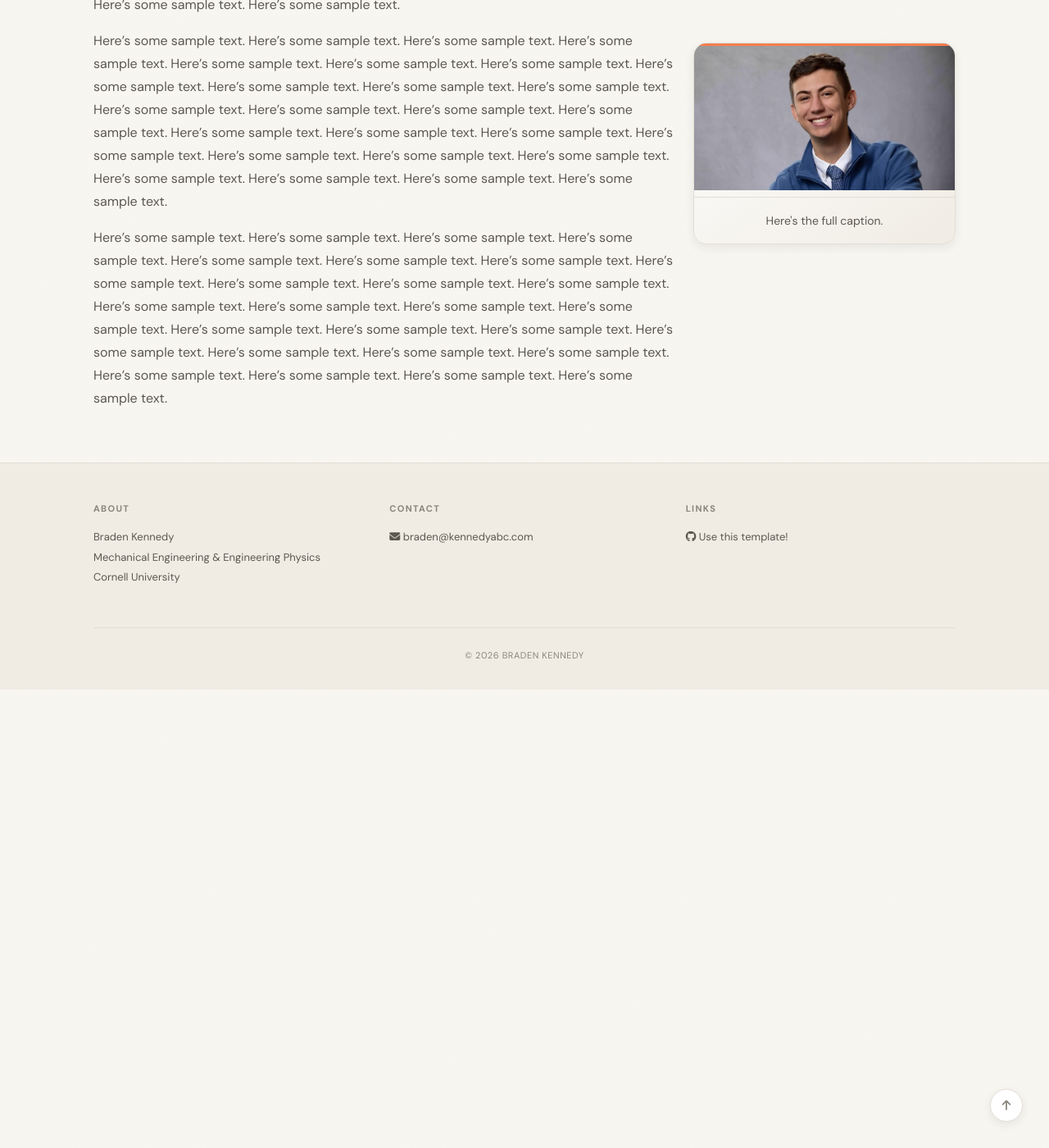
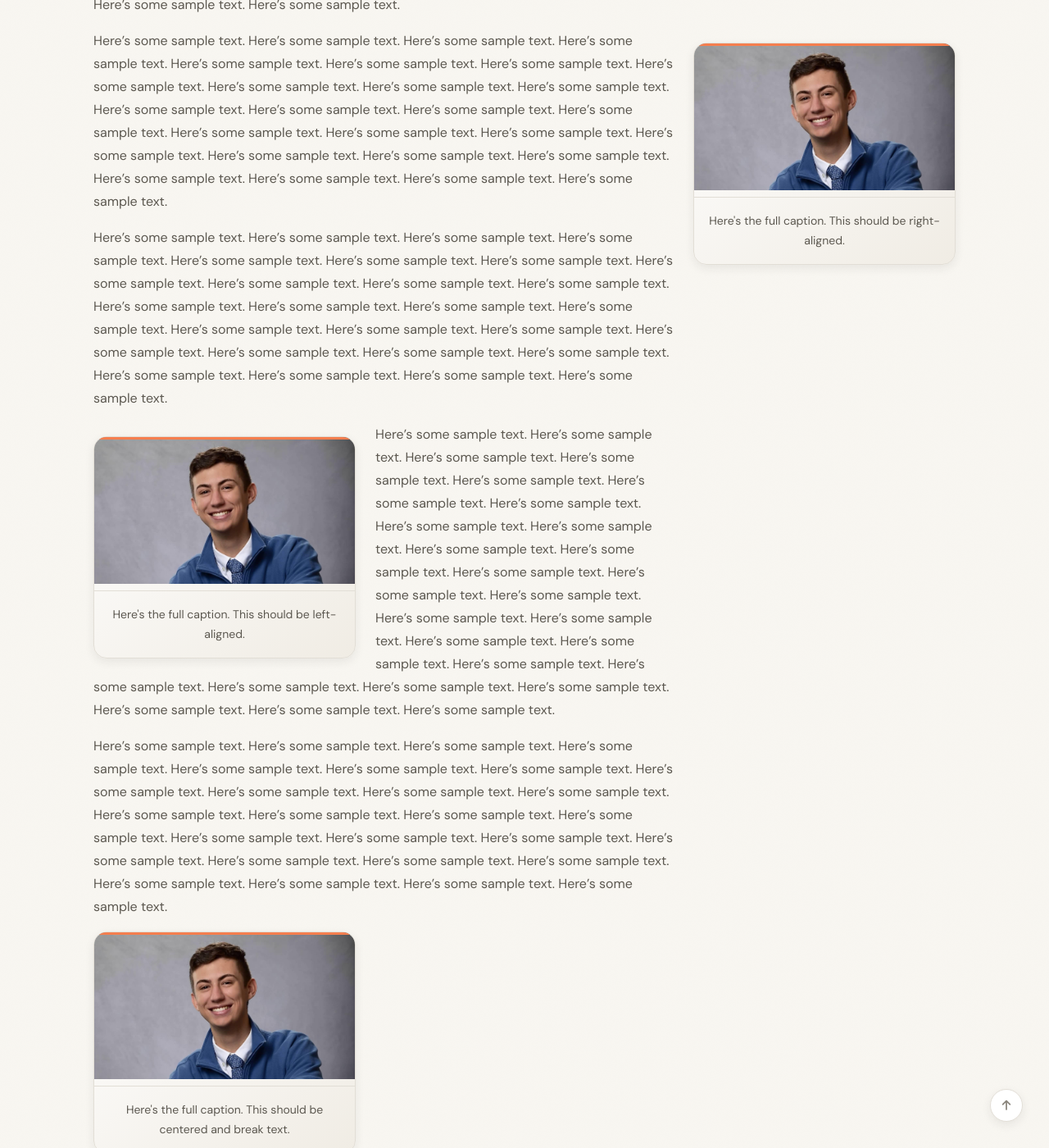
Before and after one commit to braden-kennedy/bkennedyportfolio, a Jekyll site: the page built from _pages/acbotics.md, in a window 1280 px wide and 1400 px high, scrolled down 693 px. Shown: the whole window at 82% size. Built offline with Jekyll 4.4.1, drawn with Linux system fonts in a browser that asks for light colours; a style sheet for code colours, icons or effects is not loaded; before the commit the page ends 1534 px from its top, so only the background shows below that.

Commit message:
More testing of figures in acbotics.md

```diff
--- a/_pages/acbotics.md
+++ b/_pages/acbotics.md
@@ -13,8 +13,16 @@ Here's some sample text. Here's some sample text. Here's some sample text. Here'
 
 Here's some sample text. Here's some sample text.
 
-{% include figure.html src="Braden_Headshot.jpg" alt="test" caption="Here's the full caption." position="right" width="320px" %}
+{% include figure.html src="Braden_Headshot.jpg" alt="test" caption="Here's the full caption. This should be right-aligned." position="right" width="320px" %}
 
 Here's some sample text. Here's some sample text. Here's some sample text. Here's some sample text. Here's some sample text. Here's some sample text. Here's some sample text. Here's some sample text. Here's some sample text. Here's some sample text. Here's some sample text. Here's some sample text. Here's some sample text. Here's some sample text. Here's some sample text. Here's some sample text. Here's some sample text. Here's some sample text. Here's some sample text. Here's some sample text. Here's some sample text. Here's some sample text. Here's some sample text. Here's some sample text. Here's some sample text. Here's some sample text.
 
 Here's some sample text. Here's some sample text. Here's some sample text. Here's some sample text. Here's some sample text. Here's some sample text. Here's some sample text. Here's some sample text. Here's some sample text. Here's some sample text. Here's some sample text. Here's some sample text. Here's some sample text. Here's some sample text. Here's some sample text. Here's some sample text. Here's some sample text. Here's some sample text. Here's some sample text. Here's some sample text. Here's some sample text. Here's some sample text. Here's some sample text. Here's some sample text. Here's some sample text. Here's some sample text.
+
+{% include figure.html src="Braden_Headshot.jpg" alt="test" caption="Here's the full caption. This should be left-aligned." position="left" width="320px" %}
+
+Here's some sample text. Here's some sample text. Here's some sample text. Here's some sample text. Here's some sample text. Here's some sample text. Here's some sample text. Here's some sample text. Here's some sample text. Here's some sample text. Here's some sample text. Here's some sample text. Here's some sample text. Here's some sample text. Here's some sample text. Here's some sample text. Here's some sample text. Here's some sample text. Here's some sample text. Here's some sample text. Here's some sample text. Here's some sample text. Here's some sample text. Here's some sample text. Here's some sample text. Here's some sample text.
+
+Here's some sample text. Here's some sample text. Here's some sample text. Here's some sample text. Here's some sample text. Here's some sample text. Here's some sample text. Here's some sample text. Here's some sample text. Here's some sample text. Here's some sample text. Here's some sample text. Here's some sample text. Here's some sample text. Here's some sample text. Here's some sample text. Here's some sample text. Here's some sample text. Here's some sample text. Here's some sample text. Here's some sample text. Here's some sample text. Here's some sample text. Here's some sample text. Here's some sample text. Here's some sample text.
+
+{% include figure.html src="Braden_Headshot.jpg" alt="test" caption="Here's the full caption. This should be centered and break text." position="center" width="320px" %}
```
